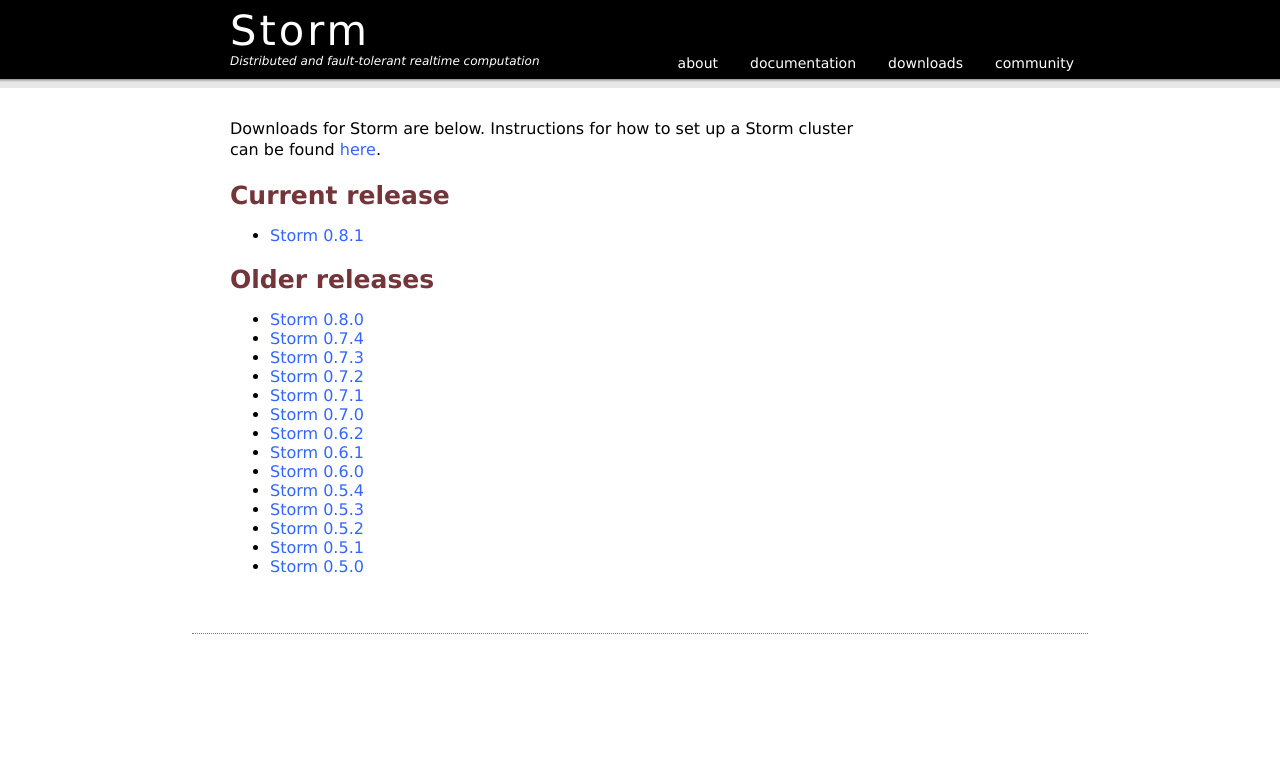
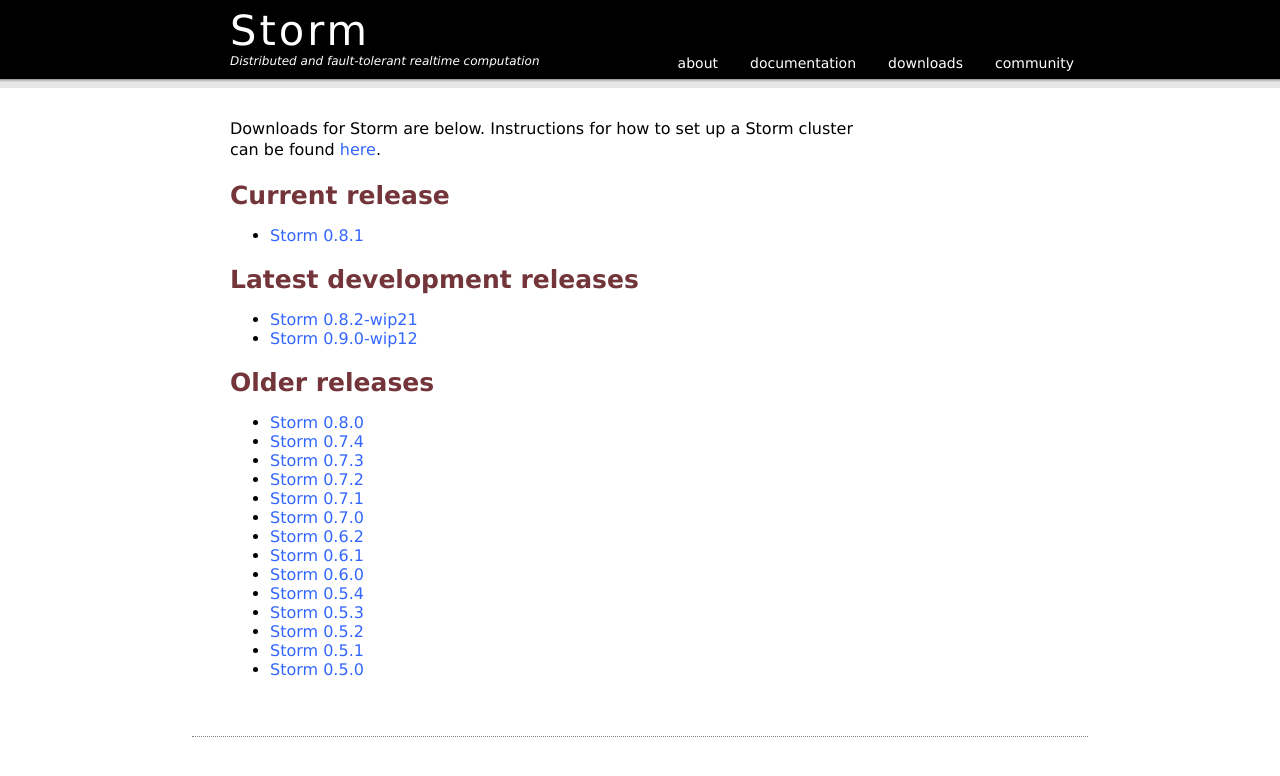
Before and after one commit to nathanmarz/storm-website, a Jekyll site: the page built from downloads.html, in a window 1280 px wide. Shown: the top 776 px of the page. Built offline with Jekyll 4.4.1, drawn with Linux system fonts in a browser that asks for light colours; Markdown is read by kramdown in place of the engine named in the settings.

Commit message:
update downloads links

```diff
--- a/downloads.html
+++ b/downloads.html
@@ -25,14 +25,15 @@ older:
   <ul>
   <li><a href="https://github.com/downloads/nathanmarz/storm/storm-0.8.1.zip">Storm 0.8.1</a></li>
   </ul>
-  <!-- <h2>Latest development release</h2>
+  <h2>Latest development releases</h2>
   <ul>
-  <li><a href="https://github.com/downloads/nathanmarz/storm/storm-0.8.0-SNAPSHOT.zip">Storm 0.8.0-SNAPSHOT</a></li>
-  </ul> -->
+  <li><a href="https://dl.dropbox.com/u/133901206/storm-0.8.2-wip21.zip">Storm 0.8.2-wip21</a></li>
+  <li><a href="https://dl.dropbox.com/u/133901206/storm-0.9.0-wip12.zip">Storm 0.9.0-wip12</a></li>
+  </ul>
   <h2>Older releases</h2>
   <ul>
   {% for r in page.older %}
-<li><a href="https://github.com/downloads/nathanmarz/storm/storm-{{ r }}.zip">Storm {{ r }}</a></li>
+<li><a href="https://dl.dropbox.com/u/133901206/storm-{{ r }}.zip">Storm {{ r }}</a></li>
   {% endfor %}
   </ul>
 
```
